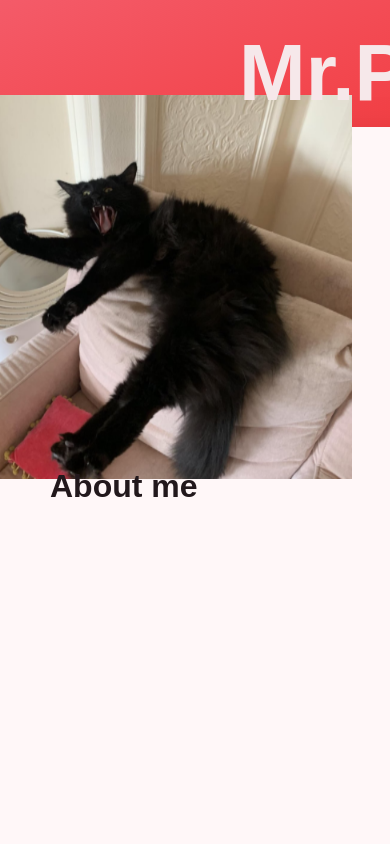
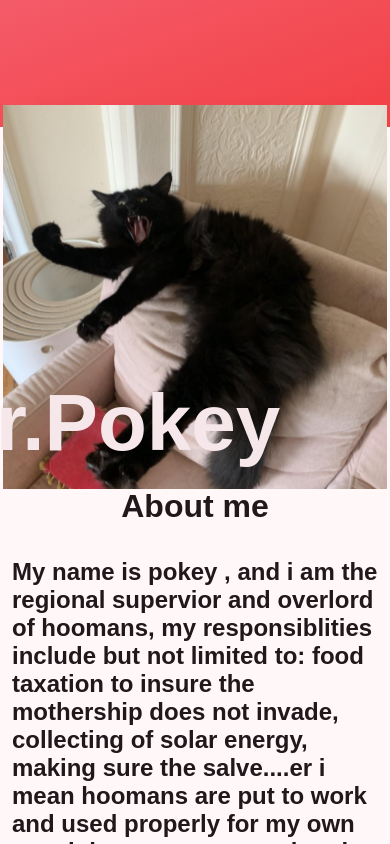
Before and after one commit to VoidOfMaya/HomePage, a website built with webpack: page src/template.html in a window 390 px wide. Built offline with nearby package versions, Linux system fonts and the light colour scheme; a web font is replaced by a local one.

Commit message:
feat(ui):adjust for phone screen usage

```diff
--- a/src/styles.css
+++ b/src/styles.css
@@ -274,38 +274,7 @@ body{
   filter: invert(1);
 }
 
-/*phone screens 900px*/
-@media (max-width: 730px){
-    .about-me-card{
-        width: 800px;
-        grid-template-columns: 1fr;
-        grid-template-rows: 1fr 2fr ;
-        grid-template-areas:
-    'pfp'
-    'title'
-    'info'
-    ;
 
-    }
-    .pfp{
-
-
-
-    }
-    .my-name{
-        top: -350px;
-        right: 350px;
-    }
-    .paragraph{
-        clear: left;
-    }
-    .link-icon{
-        top: 50px;
-    }
-    .git-icon{
-        top: 345px;
-    }
-}
 /*tablet screens 1100*/
 @media (min-width: 730px) and (max-width: 1100px){
     .about-me-card{
@@ -354,3 +323,81 @@ body{
         margin: 10px;
     }
 }
+/*phone screens 900px*/
+@media (max-width: 730px){
+
+    .about-me{
+        display: grid;
+        grid-template-columns: 1fr;
+        grid-template-rows: auto;
+        grid-template-areas:
+        "red-back"
+        "my-card"
+        ;
+        position: relative;
+    }
+    #background-el{
+        transform: none;
+        grid-area: red-back;
+        z-index: 0;
+    }
+
+    .about-me-card{
+        display: grid;
+        width:100vw;
+
+        grid-template-columns: 1fr;
+        grid-template-rows: auto;
+        grid-template-areas:
+            'pfp'
+            'title'
+            'info'
+        ;
+
+        grid-area: my-card;
+        transform: translateY(50px);
+    }
+
+    .pfp{
+        justify-self: center;
+        margin: 10px;
+    }
+    .my-name{
+        top: 0px;
+        right: 250px;
+    }
+    .about-me-title{
+         transform: translateX( 0px);
+        justify-self: center;
+
+    }
+    .paragraph{
+        transform: translateX( 0px);
+        padding: 12px;
+        max-width:100vw;
+    }
+    .link-top-icon{
+        top: 50px;
+        left: -10px;
+    }
+    .git-icon{
+        top: 347px;
+        right: 0px;
+    }
+    .top-icon-container{
+    transform: translate(40vw, 730px);
+    }
+    /*content*/
+    .my-work-content{
+    grid-template-columns:  1fr;
+    grid-template-rows:auto 1fr  ;
+    grid-template-areas:
+    'works-title '
+    'project-cards';
+    gap: 0px;
+    }
+    .card-container{
+        gap: 10px;
+        margin: 0px;
+    }
+}
```
